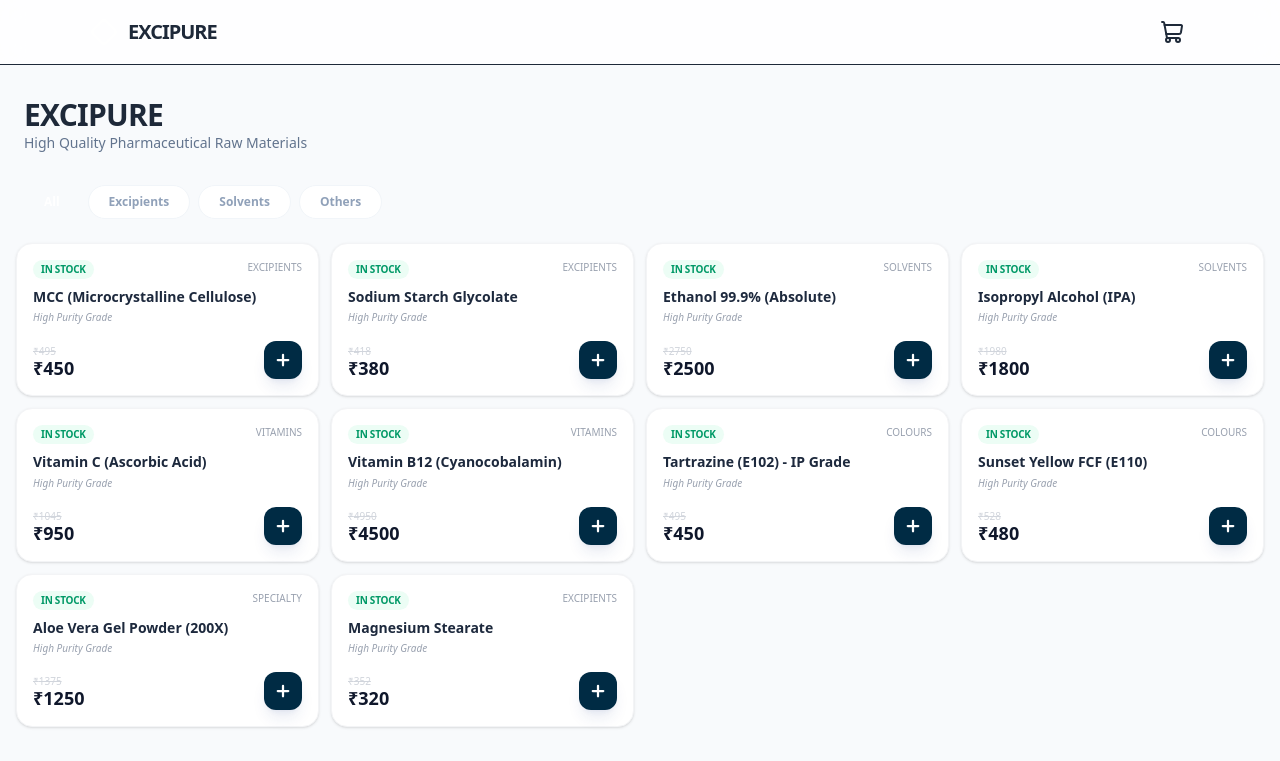
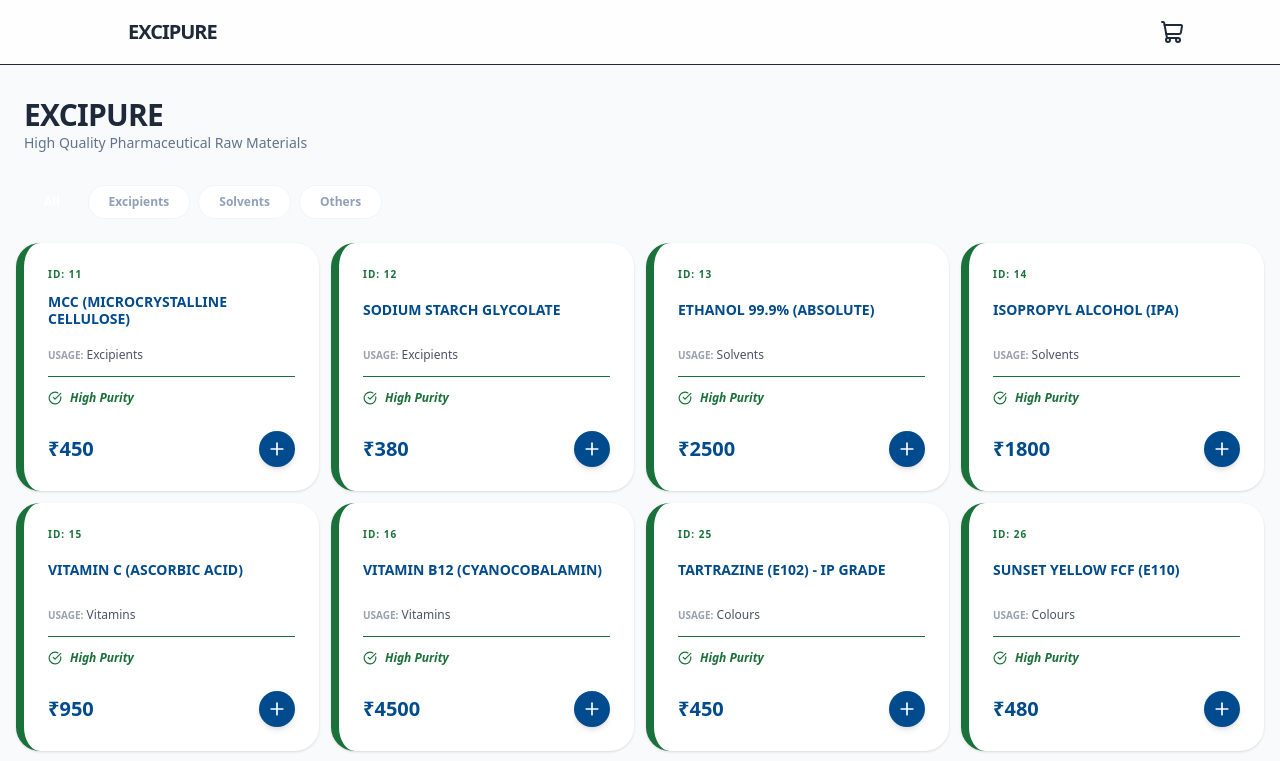
Before and after one commit to excipurepharma/Excipure, a Next.js app: page / in a window 1280 px wide. Shown: the top 761 px of the page. Built offline with nearby package versions, Linux system fonts and the light colour scheme.

Commit message:
Update ProductCard.jsx

```diff
--- a/src/components/ProductCard.jsx
+++ b/src/components/ProductCard.jsx
@@ -1,43 +1,34 @@
 "use client";
 import { useCart } from '../context/CartContext';
-import { Plus } from 'lucide-react';
+import { CheckCircle, Plus } from 'lucide-react';
 
 export default function ProductCard({ product }) {
   const { addToCart } = useCart();
 
   return (
-    <div className="bg-white border border-gray-100 rounded-2xl p-4 shadow-sm hover:shadow-md transition-all flex flex-col justify-between">
+    <div className="bg-white p-6 rounded-3xl border-l-8 border-ex-green shadow-sm card-hover flex flex-col justify-between h-full">
       <div>
-        <div className="flex justify-between items-start mb-2">
-          <span className="bg-emerald-50 text-emerald-600 text-[10px] font-bold px-2 py-0.5 rounded-full uppercase tracking-tight">
-            In Stock
-          </span>
-          <span className="text-[10px] text-gray-400 font-medium uppercase">
-            {product.category}
-          </span>
+        <div className="text-[10px] font-black text-ex-green mb-2 uppercase tracking-widest">
+          ID: {product.id}
         </div>
-
-        <h3 className="font-bold text-slate-800 text-sm leading-snug mb-1">
+        <h4 className="font-black text-ex-blue mb-4 uppercase text-sm leading-tight h-10 flex items-center">
           {product.name}
-        </h3>
-        <p className="text-[10px] text-gray-400 mb-4 italic">High Purity Grade</p>
+        </h4>
+        <div className="space-y-2 text-[12px] text-gray-600">
+          <p><span className="text-gray-400 font-bold uppercase text-[10px]">Usage:</span> {product.category}</p>
+          <div className="pt-3 border-t mt-3 text-ex-green italic font-black flex items-center gap-2">
+            <CheckCircle size={14} /> {product.stock > 0 ? 'High Purity' : 'Specialty'}
+          </div>
+        </div>
       </div>
 
-      <div className="flex justify-between items-center mt-auto">
-        <div className="flex flex-col">
-          <span className="text-gray-300 text-[10px] line-through font-medium">
-            ₹{(product.price * 1.1).toFixed(0)}
-          </span>
-          <span className="text-lg font-black text-slate-900 leading-none">
-            ₹{product.price}
-          </span>
-        </div>
-
+      <div className="flex justify-between items-center mt-6">
+        <span className="text-xl font-black text-ex-blue">₹{product.price}</span>
         <button
           onClick={() => addToCart(product)}
-          className="bg-[#002B44] text-white p-2.5 rounded-xl hover:bg-emerald-600 active:scale-90 transition-all shadow-lg shadow-blue-900/10"
+          className="bg-ex-blue text-white p-2 rounded-full shadow-md hover:bg-opacity-90 transition active:scale-90"
         >
-          <Plus size={18} strokeWidth={3} />
+          <Plus size={20} />
         </button>
       </div>
     </div>
```
